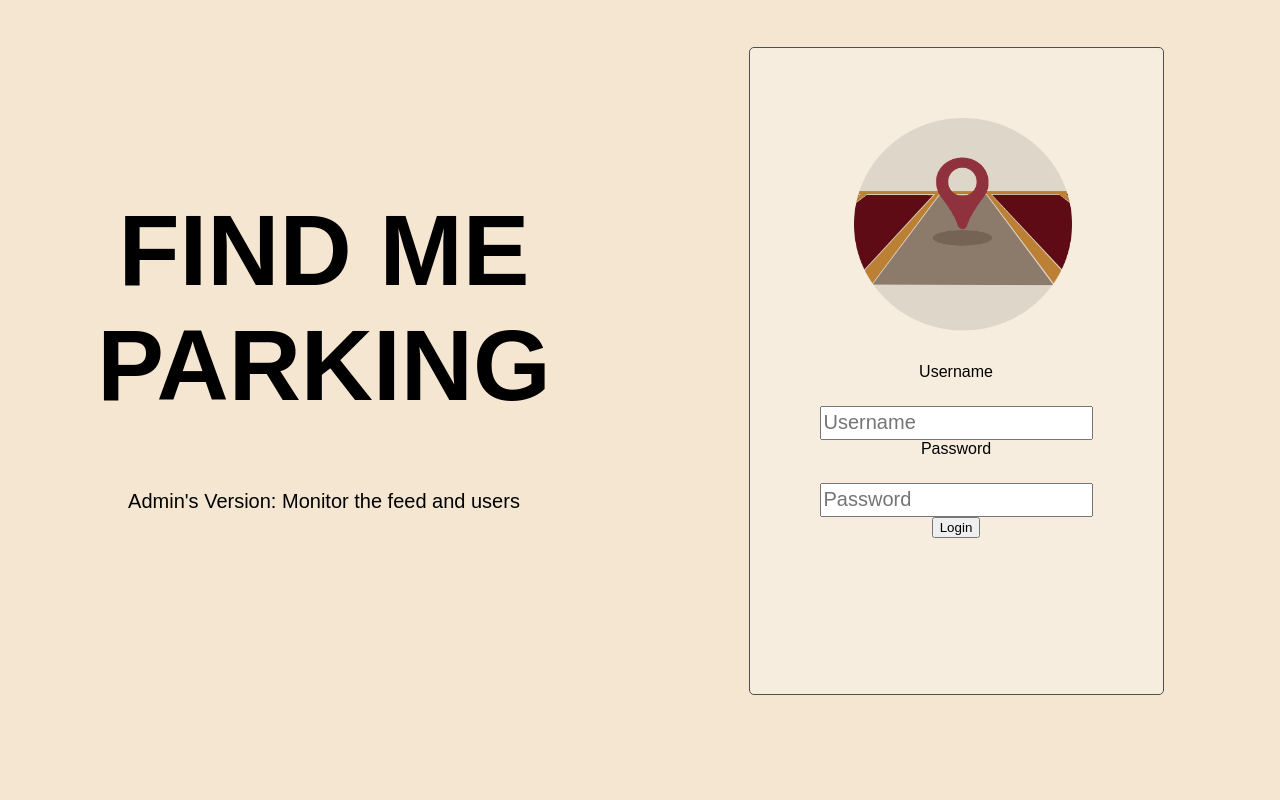
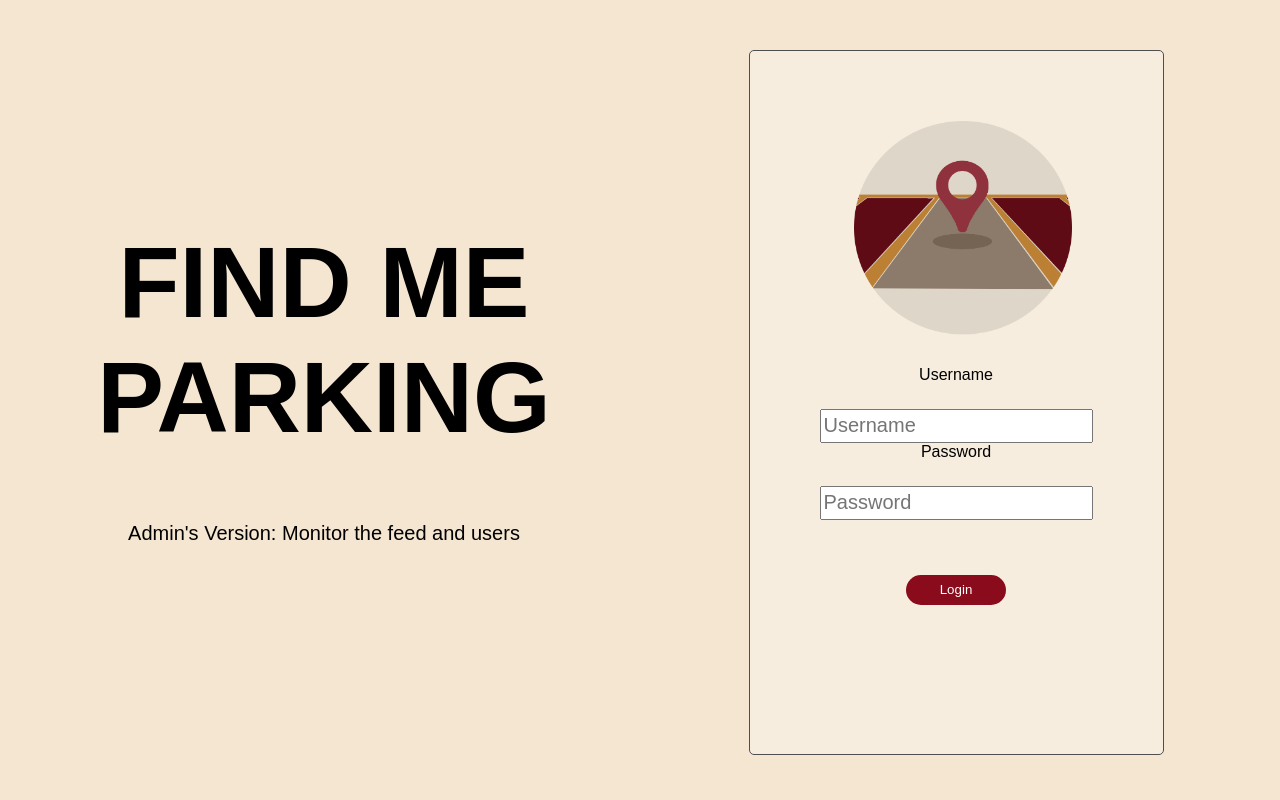
Before and after one commit to polbenzene/FinalProject_Team1, a Flask app: page / in a window 1280 px wide. Run offline with Flask 2, Linux system fonts and the light colour scheme; parts of the project's set-up code (start-up, migrations or seed data) failed here and were passed over; some web fonts are replaced.

Commit message:
Update LoginPage.html

```diff
--- a/parking/templates/LoginPage.html
+++ b/parking/templates/LoginPage.html
@@ -25,7 +25,7 @@
                         <input class ="input" type = "text" name ="username" placeholder="Username">
                         <label>Password</label>
                         <input class ="input" type ="password" name="password" placeholder="Password">
-                        <button type="submit" class="button is-success">Login</button>
+                        <button type="submit" class="button-is-success">Login</button>
                     </form>
                 </fieldset>
             </div>
```
